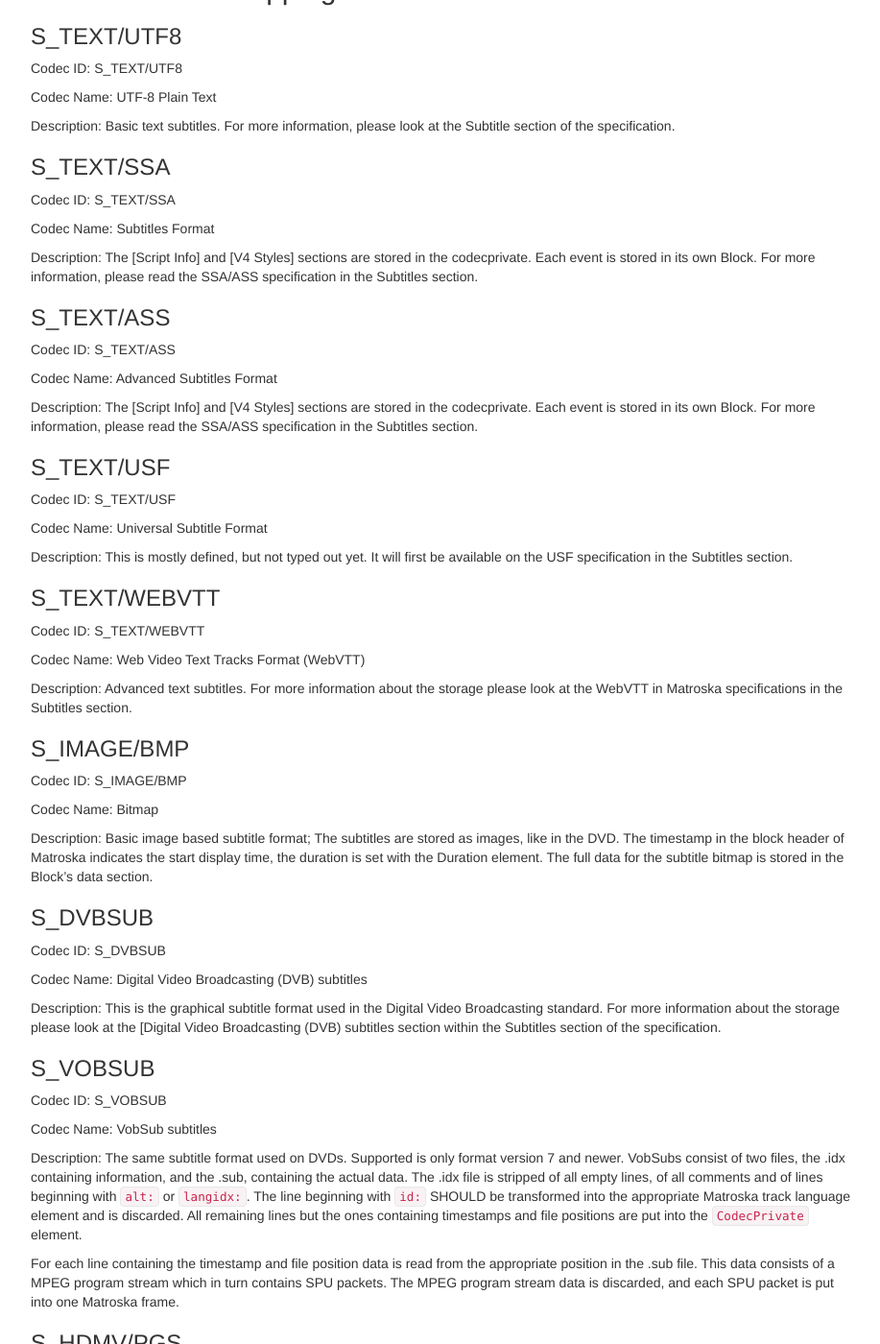
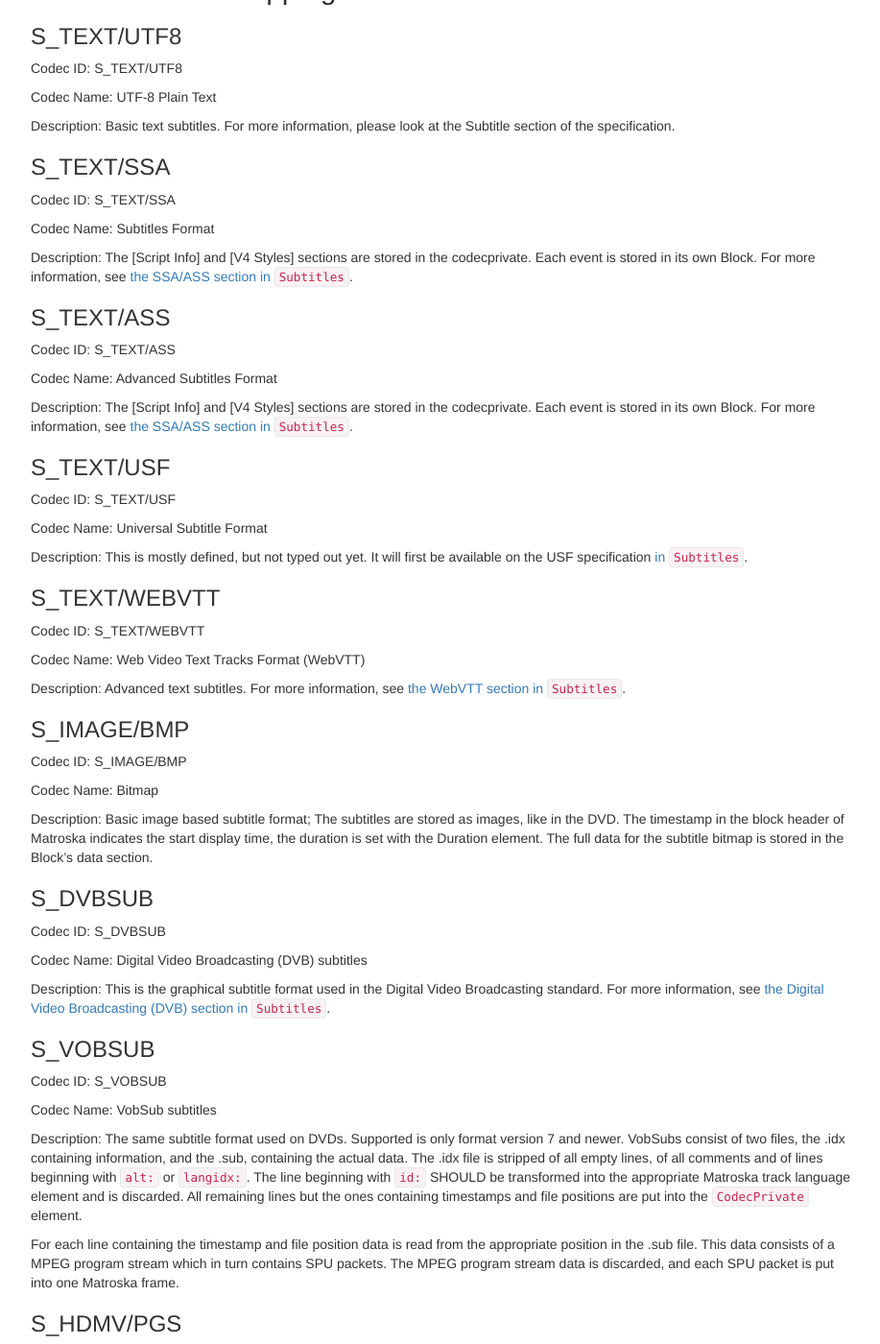
Before and after one commit to ietf-wg-cellar/matroska-specification, a Jekyll site: the page built from codec_specs.md, in a window 1280 px wide and 1400 px high, scrolled down 12135 px. Shown: the whole window at 96% size, without its empty margins (273-1190 px from the left). Built offline with Jekyll 4.4.1, drawn with Linux system fonts in a browser that asks for light colours; our own code applies the rules of GitHub Pages for plain Markdown files; some of the changed text lies outside the part shown.

Commit message:
adds backticks and appropriate intra-document links

```diff
--- a/codec_specs.md
+++ b/codec_specs.md
@@ -629,7 +629,7 @@
 
 Codec Name: Subtitles Format
 
-Description: The [Script Info] and [V4 Styles] sections are stored in the codecprivate. Each event is stored in its own Block. For more information, please read the SSA/ASS specification in the Subtitles section.
+Description: The [Script Info] and [V4 Styles] sections are stored in the codecprivate. Each event is stored in its own Block. For more information, see [the SSA/ASS section in `Subtitles`](#subtitles).
 
 ### S_TEXT/ASS
 
@@ -637,7 +637,7 @@
 
 Codec Name: Advanced Subtitles Format
 
-Description: The [Script Info] and [V4 Styles] sections are stored in the codecprivate. Each event is stored in its own Block. For more information, please read the SSA/ASS specification in the Subtitles section.
+Description: The [Script Info] and [V4 Styles] sections are stored in the codecprivate. Each event is stored in its own Block. For more information, see [the SSA/ASS section in `Subtitles`](#subtitles).
 
 ### S_TEXT/USF
 
@@ -645,7 +645,7 @@
 
 Codec Name: Universal Subtitle Format
 
-Description: This is mostly defined, but not typed out yet. It will first be available on the USF specification in the Subtitles section.
+Description: This is mostly defined, but not typed out yet. It will first be available on the USF specification [in `Subtitles`](#subtitles).
 
 ### S_TEXT/WEBVTT
 
@@ -653,7 +653,7 @@
 
 Codec Name: Web Video Text Tracks Format (WebVTT)
 
-Description: Advanced text subtitles. For more information about the storage please look at the WebVTT in Matroska specifications in the Subtitles section.
+Description: Advanced text subtitles. For more information, see [the WebVTT section in `Subtitles`](#subtitles).
 
 ### S_IMAGE/BMP
 
@@ -669,7 +669,7 @@
 
 Codec Name: Digital Video Broadcasting (DVB) subtitles
 
-Description: This is the graphical subtitle format used in the Digital Video Broadcasting standard. For more information about the storage please look at the [Digital Video Broadcasting (DVB) subtitles section within the Subtitles section of the specification.
+Description: This is the graphical subtitle format used in the Digital Video Broadcasting standard. For more information, see [the Digital Video Broadcasting (DVB) section in `Subtitles`](#subtitles).
 
 ### S_VOBSUB
 
@@ -687,7 +687,7 @@
 
 Codec Name: HDMV presentation graphics subtitles (PGS)
 
-Description: This is the graphical subtitle format used on Blu-rays. For more information about the storage please look at the HDMV presentation graphics subtitles in Matroska specifications.
+Description: This is the graphical subtitle format used on Blu-rays. For more information, see [HDMV text presentation in `Subtitles`](#subtitles).
 
 ### S_HDMV/TEXTST
 
@@ -695,7 +695,7 @@
 
 Codec Name: HDMV text subtitles
 
-Description: This is the textual subtitle format used on Blu-rays. For more information about the storage please look at the HDMV text subtitles in Matroska specifications.
+Description: This is the textual subtitle format used on Blu-rays. For more information, see [HDMV graphics presentation in `Subtitles`](#subtitles).
 
 ### S_KATE
 
```
Also changed, not shown: chapters.md (+3 -3 lines).
